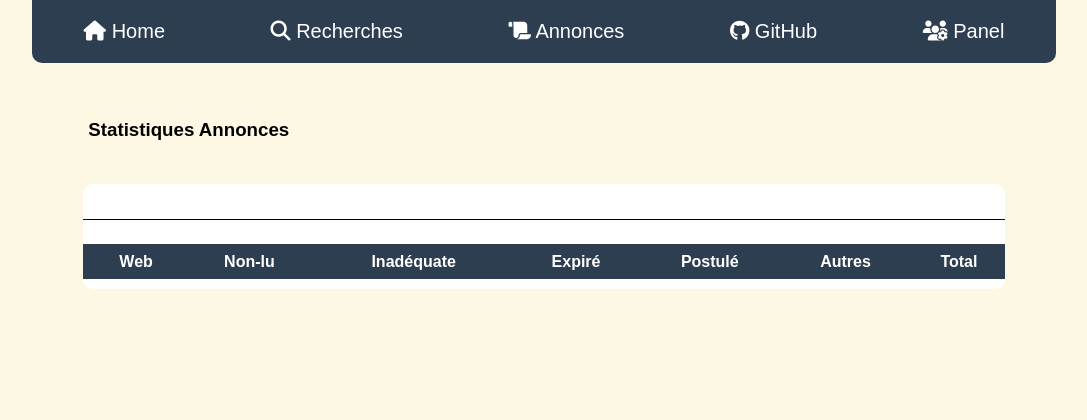
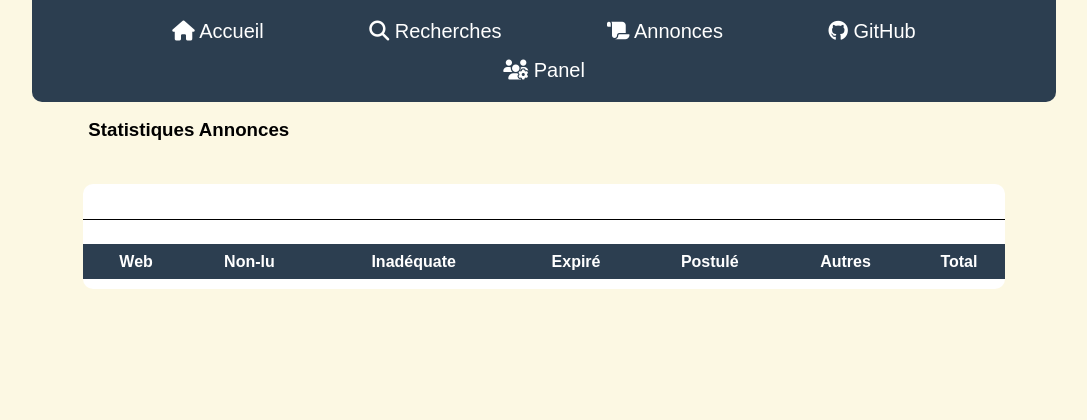
Before and after one commit to Florian-Dj/job_search, a Django app: page / in a window 1280 px wide. Shown: the top 420 px of the page, without its empty margins (96-1183 px from the left). Run offline with Django 3.2, Linux system fonts and the light colour scheme; data that the repository does not hold is empty; some libraries are stand-ins or nearby versions.

Commit message:
Home => Accueil

```diff
--- a/templates/navbar.html
+++ b/templates/navbar.html
@@ -1,6 +1,6 @@
 <nav role="navigation" class="primary-navigation">
     <ul>
-        <li><a href="{% url 'home' %}"><i class="fas fa-home"></i> Home</a></li>
+        <li><a href="{% url 'home' %}"><i class="fas fa-home"></i> Accueil</a></li>
         <li><a href="{% url 'recherche' %}"><i class="fas fa-search"></i> Recherches</a></li>
         <li><a href="{% url 'annonce' %}"><i class="fas fa-scroll"></i> Annonces</a></li>
         <!--- <li><a><i class="fas fa-address-book"></i> Contact</a></li> --->
```
